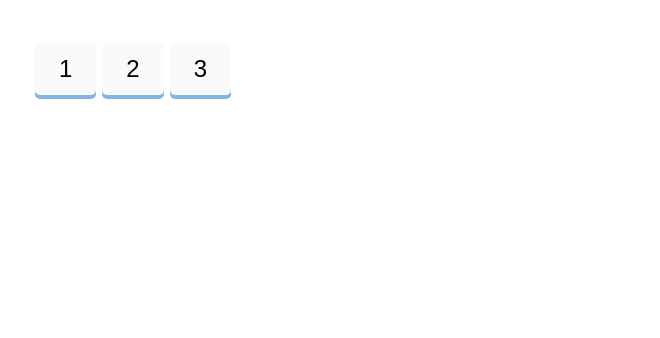
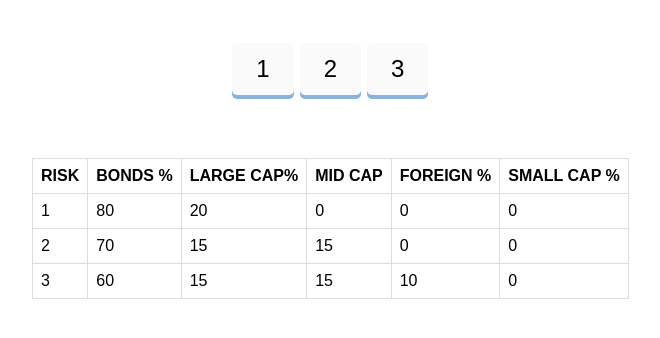
Before and after one commit to Javierms17/reactChallenge, a React (Create React App) app in the folder app/: page / in a window 1280 px wide. Shown: the part 120-458 px from the top of the page, without its empty margins (352-1012 px from the left). Built offline with nearby package versions, Linux system fonts and the light colour scheme.

Commit message:
table with JavaScript

```diff
--- a/app/src/App.css
+++ b/app/src/App.css
@@ -27,9 +27,27 @@
   background-color:#5fa6b6 ;
 }
 
+.divTable{
+  margin-top: 10%;
+}
 
 @media (prefers-reduced-motion: no-preference) {
   .App-logo {
     animation: App-logo-spin infinite 20s linear;
   }
 }
+table {
+  font-family: arial, sans-serif;
+  border-collapse: collapse;
+  width: 100%;
+}
+
+td, th {
+  border: 1px solid #dddddd;
+  text-align: left;
+  padding: 8px;
+}
+
+tr:nth-child(even) {
+
+}
--- a/app/src/App.js
+++ b/app/src/App.js
@@ -1,6 +1,6 @@
 import logo from './logo.svg';
 import './App.css';
-
+import Table from './components/Table/Table';
 
 function App() {
   const handleClick = (num) => {
@@ -13,6 +13,13 @@ function App() {
 
   }
 
+  const list = [
+    {risk: 1, bonds: 80, large:20, mid: 0, foreign: 0, small: 0 },
+    {risk: 2, bonds: 70, large:15, mid: 15, foreign: 0, small: 0 },
+    {risk: 3, bonds: 60, large:15, mid: 15, foreign: 10, small: 0 },
+  ]
+  const colNames = ['Risk','Bonds %','Large Cap%','Mid Cap','Foreign %', 'Small Cap %' ]
+
   return (
     <div className="App">
 
@@ -22,7 +29,13 @@ function App() {
 
      <button id="boton3" class="button" type="button" onClick={()=> {handleClick(3)}} >3</button>
 
+    <div class="divTable">
+    <Table list={list} colNames={colNames}/>
     </div>
+
+    </div>
+
+
   );
 }
 
--- /dev/null
+++ b/app/src/components/Table/Table.js
@@ -0,0 +1,35 @@
+import React from 'react'
+
+function Table({list, colNames,width = 'auto', height ='auto'}) {
+  return (
+    <div>
+        {
+            list.length > 0 &&(
+                <table cellSpacing="0" style={{width: width,height: height,padding: '5px 10px'}}>
+                    <thead>
+                        <tr>
+                            {colNames.map((headerItem, index)=>(
+                                <th key={index}>
+                                    {headerItem.toUpperCase()}
+                                </th>
+                            ))}
+                        </tr>
+                    </thead>
+                    <tbody>
+                        {Object.values(list).map((obj, index) => (
+                            <tr key={index}>
+                                {Object.values(obj).map((value,index2) => (
+                                    <td key={index2}>{value}</td>
+                                ) ) }
+                            </tr>
+                        ))}
+                    </tbody>
+                </table>
+            )
+        }
+
+    </div>
+  )
+}
+
+export default Table
```
Also changed, not shown: app/src/respaldo.js (added, +58 -0 lines).
